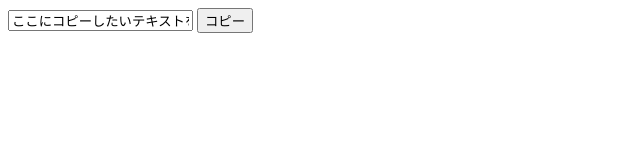
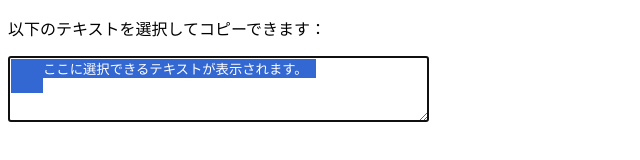
Before and after one commit to azsssd/copy-feature, a plain HTML site: page index.html in a window 1280 px wide. Shown: the whole page, without its empty margins (0-640 px from the left). Drawn offline with Linux system fonts and the light colour scheme.

Commit message:
Update index.html

```diff
--- a/index.html
+++ b/index.html
@@ -1,18 +1,22 @@
-<html>
-  <body>
-    <!-- コピーしたいテキストを入力する場所 -->
-    <input type="text" id="copyText" value="ここにコピーしたいテキストを入れる" />
+<!DOCTYPE html>
+<html lang="ja">
+<head>
+  <meta charset="UTF-8">
+  <meta name="viewport" content="width=device-width, initial-scale=1.0">
+  <title>テキスト選択</title>
+</head>
+<body>
+  <div>
+    <p>以下のテキストを選択してコピーできます：</p>
+    <textarea id="selectableText" rows="4" cols="50">
+    ここに選択できるテキストが表示されます。
+    </textarea>
+  </div>
 
-    <!-- コピーするためのボタン -->
-    <button onclick="myFunction()">コピー</button>
-
-    <script>
-      function myFunction() {
-        var copyText = document.getElementById("copyText");  // コピーするテキストを探します
-        copyText.select();  // テキストを選びます
-        document.execCommand("copy");  // コピーを実行します
-        alert("コピーしました！");  // コピーしたことを知らせるメッセージ
-      }
-    </script>
-  </body>
+  <script>
+    // テキストエリアの内容を選択する
+    const textarea = document.getElementById('selectableText');
+    textarea.select(); // ページが読み込まれた時にテキストを選択する
+  </script>
+</body>
 </html>
```
